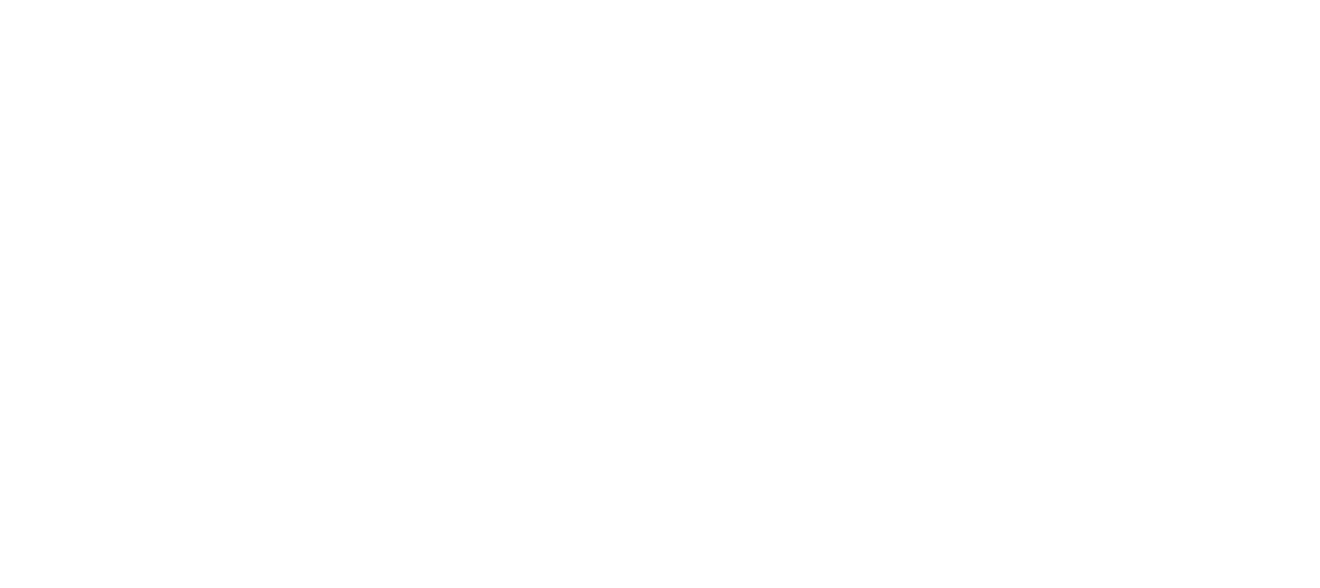
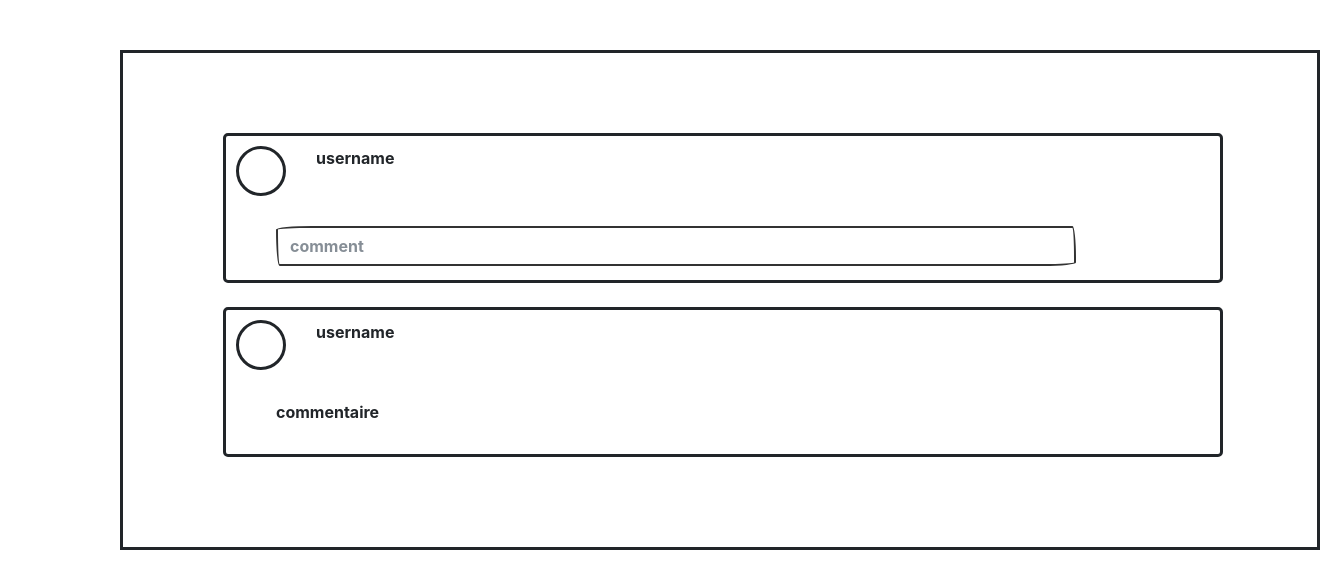
Before and after one commit to Lucashustler/w7_d2, a plain HTML site: page comments.html in a window 1280 px wide. Shown: the whole page, 1320 px wide, since content can reach past the window. Drawn offline with nearby package versions, Linux system fonts and the light colour scheme; a web font is replaced by a local one.

Commit message:
lucas commit

```diff
--- a/comments.html
+++ b/comments.html
@@ -0,0 +1,33 @@
+<!DOCTYPE html>
+<html lang="en">
+    <head>
+        <meta charset="UTF-8">
+        <meta name="viewport" content="width=device-width, initial-scale=1.0">
+        <meta http-equiv="X-UA-Compatible" content="ie=edge">
+        <title>comments</title>
+        <link rel="stylesheet" href="https://stackpath.bootstrapcdn.com/bootstrap/4.3.1/css/bootstrap.min.css" integrity="sha384-ggOyR0iXCbMQv3Xipma34MD+dH/1fQ784/j6cY/iJTQUOhcWr7x9JvoRxT2MZw1T" crossorigin="anonymous">
+        <link rel="stylesheet" type="text/css" href="bootstrap.min.css" />
+        <link rel="stylesheet" type="text/css" href="style.css" />
+    </head>
+    <body>
+        <div class="comment_div">
+            <div class="new_comment">
+                    <p class="username">username</p>
+                    <div class="user_profile_picture"></div>
+                    <input type="email" class="form-control" id="new_comment_input" aria-describedby="emailHelp" placeholder="comment">
+                </div>
+                <br>
+                <div class="new_comment">
+                    <p class="username">username</p>
+                    <div class="user_profile_picture"></div>
+                    <p class="comment_user">commentaire</p>
+            </div>
+
+        </div>
+
+
+    <script src="https://code.jquery.com/jquery-3.3.1.slim.min.js" integrity="sha384-q8i/X+965DzO0rT7abK41JStQIAqVgRVzpbzo5smXKp4YfRvH+8abtTE1Pi6jizo" crossorigin="anonymous"></script>
+    <script src="https://cdnjs.cloudflare.com/ajax/libs/popper.js/1.14.7/umd/popper.min.js" integrity="sha384-UO2eT0CpHqdSJQ6hJty5KVphtPhzWj9WO1clHTMGa3JDZwrnQq4sF86dIHNDz0W1" crossorigin="anonymous"></script>
+    <script src="https://stackpath.bootstrapcdn.com/bootstrap/4.3.1/js/bootstrap.min.js" integrity="sha384-JjSmVgyd0p3pXB1rRibZUAYoIIy6OrQ6VrjIEaFf/nJGzIxFDsf4x0xIM+B07jRM" crossorigin="anonymous"></script>
+    </body>
+</html>
--- a/style.css
+++ b/style.css
@@ -163,3 +163,38 @@ a {
     border-radius: 30px;
 
 }
+
+.new_comment {
+    width: 1000px;
+    height: 150px;
+    border-style: solid;
+    position: relative;
+    left: 100px;
+    border-radius: 5px;
+    top: 80px;
+}
+
+.form-control_comment {
+    width: 800px;
+}
+
+#new_comment_input {
+    width: 800px;
+    position: relative;
+    left: 50px;
+}
+
+.comment_user {
+    position: relative;
+    left: 50px;
+
+}
+
+.comment_div {
+    border-style: solid;
+    height: 500px;
+    width: 1200px;
+    position: relative;
+    left: 120px;
+    top: 50px;
+}
```
Also changed, not shown: eventpage.html (deleted, +0 -1 lines), footer.html (+1 -2 lines).
